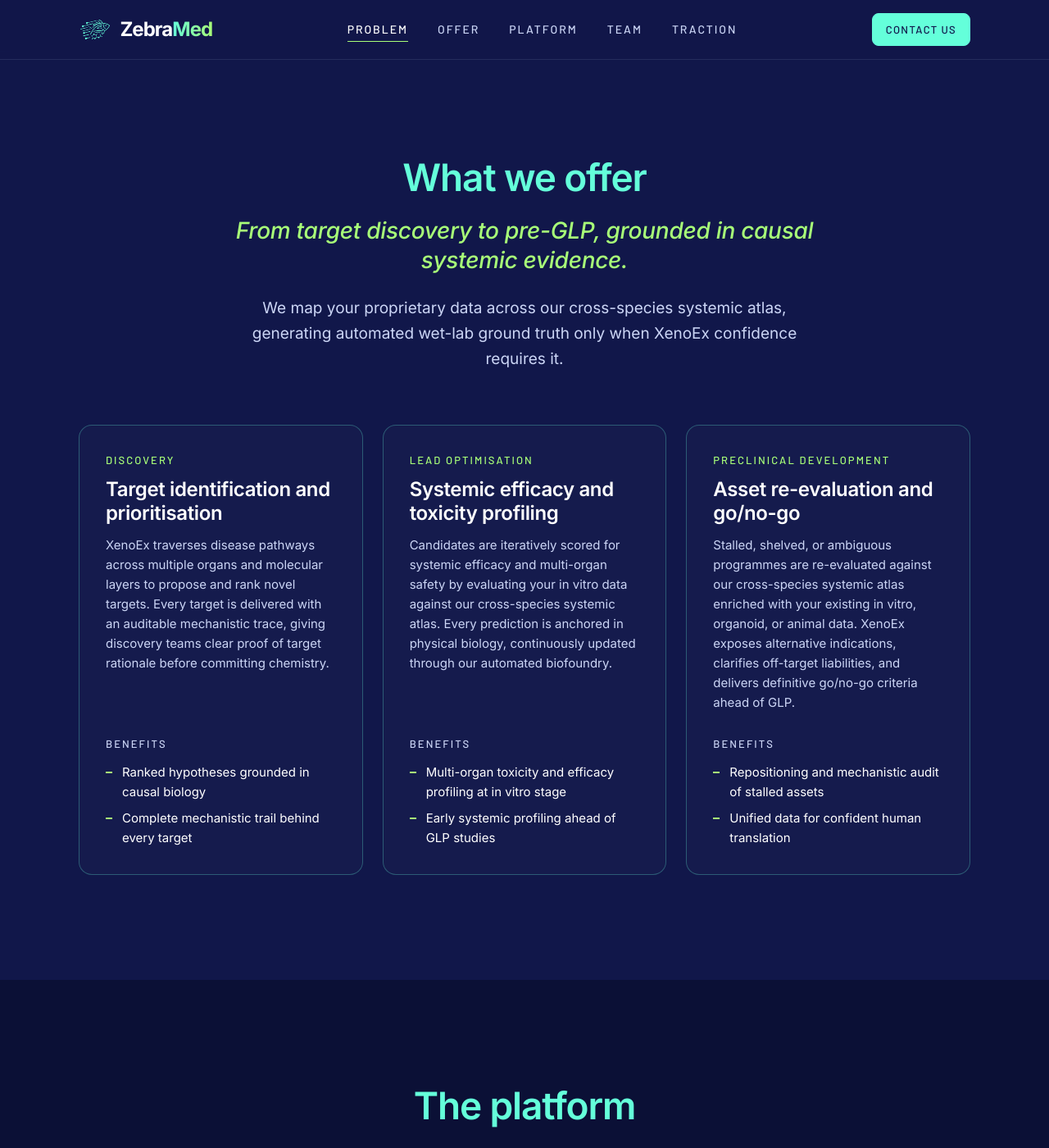
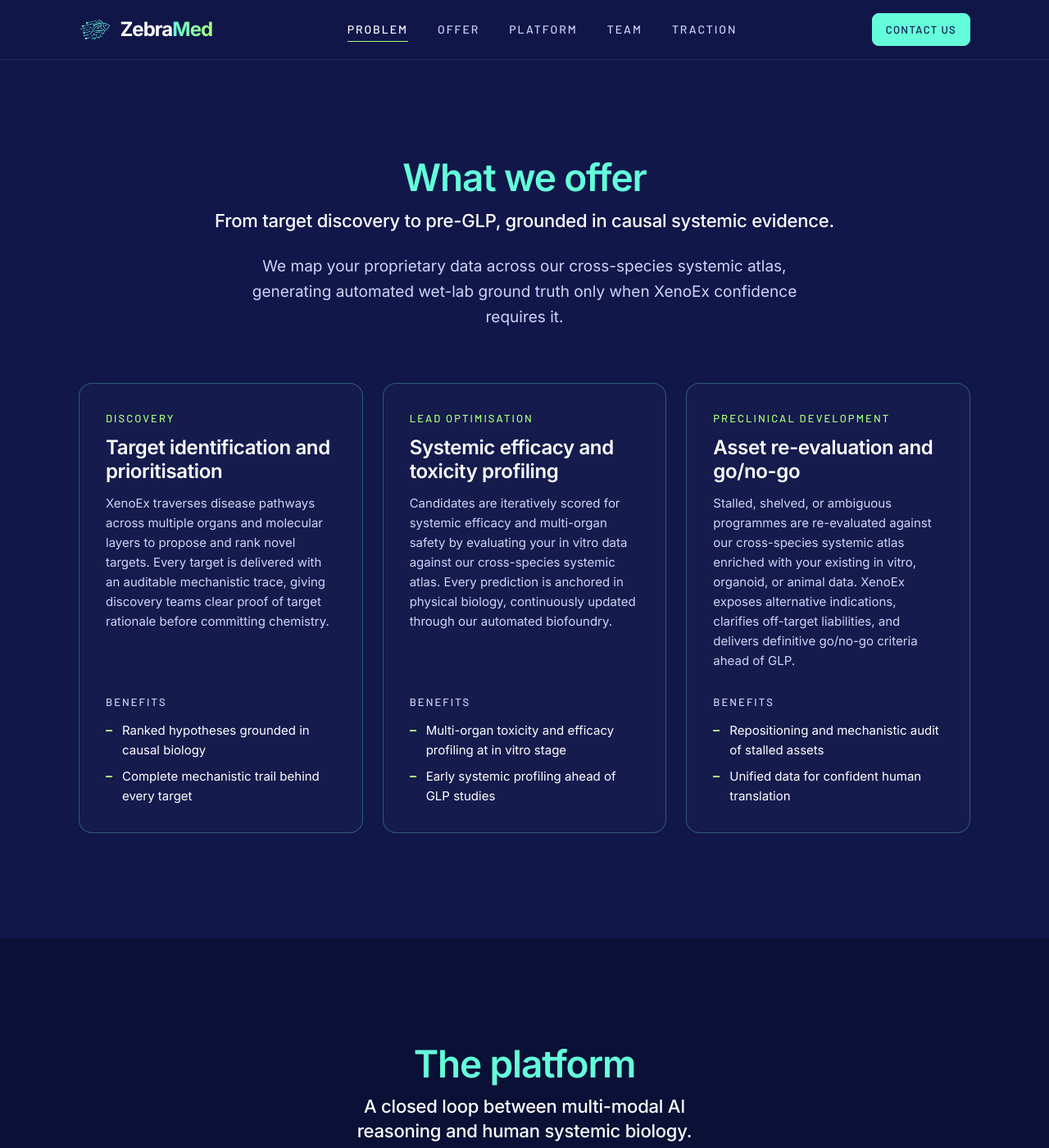
Before and after one commit to zebramed/zebramed.bio, a Jekyll site: the page built from index.html, in a window 1280 px wide and 1400 px high, scrolled down 2259 px. Shown: the whole window at 82% size. Built offline with Jekyll 4.4.1, drawn with Linux system fonts in a browser that asks for light colours.

Commit message:
Section heads: the callout under a title is upright, white and closer to it, one step below the title; titles and callouts wrap balanced, ledes avoid a lone last word

```diff
--- a/assets/css/main.scss
+++ b/assets/css/main.scss
@@ -89,12 +89,14 @@
     font-weight: 600; letter-spacing: -0.025em;
     font-size: clamp(1.875rem, 3.6vw, 2.875rem); line-height: 1.12;
     color: var(--color-accent-primary);
+    text-wrap: balance;
 }
-/* the vision line under the hero title */
+/* a callout line under a section title: one step below it, grouped with it */
 .vision {
-    font-family: var(--font-family-sans); font-style: italic; font-weight: 500;
-    font-size: clamp(1.375rem, 2.4vw, 1.75rem); line-height: 1.3; letter-spacing: -0.01em;
-    color: var(--color-accent-secondary); margin-top: 1.25rem;
+    font-family: var(--font-family-sans); font-weight: 500;
+    font-size: clamp(1.1875rem, 1.9vw, 1.375rem); line-height: 1.35; letter-spacing: -0.01em;
+    color: var(--color-text-light); margin-top: 0.75rem;
+    text-wrap: balance;
 }
 .title-sm { font-size: clamp(1.5rem, 2.6vw, 2rem); letter-spacing: -0.02em; }
 .h3 { font-family: var(--font-family-sans); font-weight: 600; letter-spacing: -0.015em; font-size: 1.5rem; line-height: 1.2; color: var(--color-text-light); }
@@ -104,7 +106,7 @@
     font-weight: 500; font-size: 0.8125rem; letter-spacing: 0.16em; text-transform: uppercase;
     color: var(--color-accent-secondary); max-width: none;
 }
-.lede { font-size: 1.125rem; line-height: 1.65; color: var(--color-text-medium); max-width: 58ch; }
+.lede { font-size: 1.125rem; line-height: 1.65; color: var(--color-text-medium); max-width: 58ch; text-wrap: pretty; }
 @media (min-width: 768px) { .lede { font-size: 1.1875rem; } }
 
 .section-head { max-width: 48rem; margin-inline: auto; text-align: center; }
```
